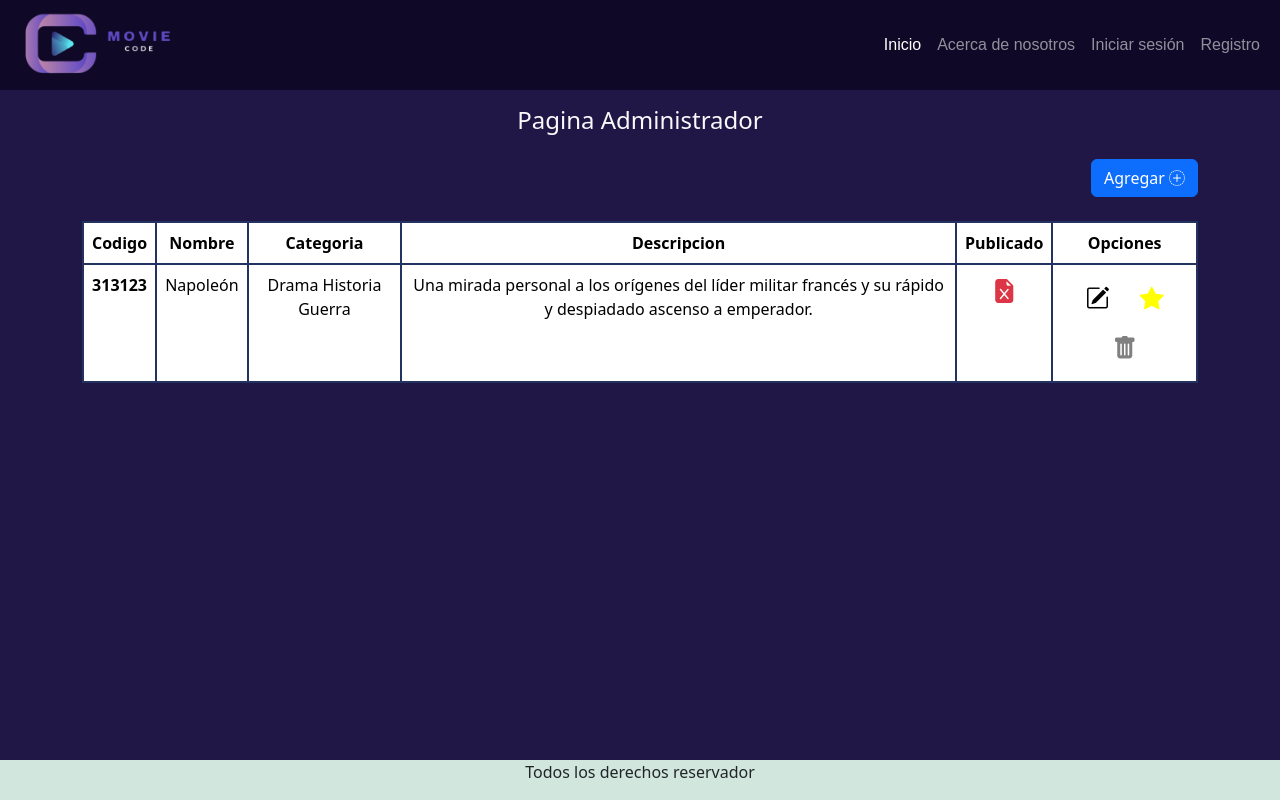
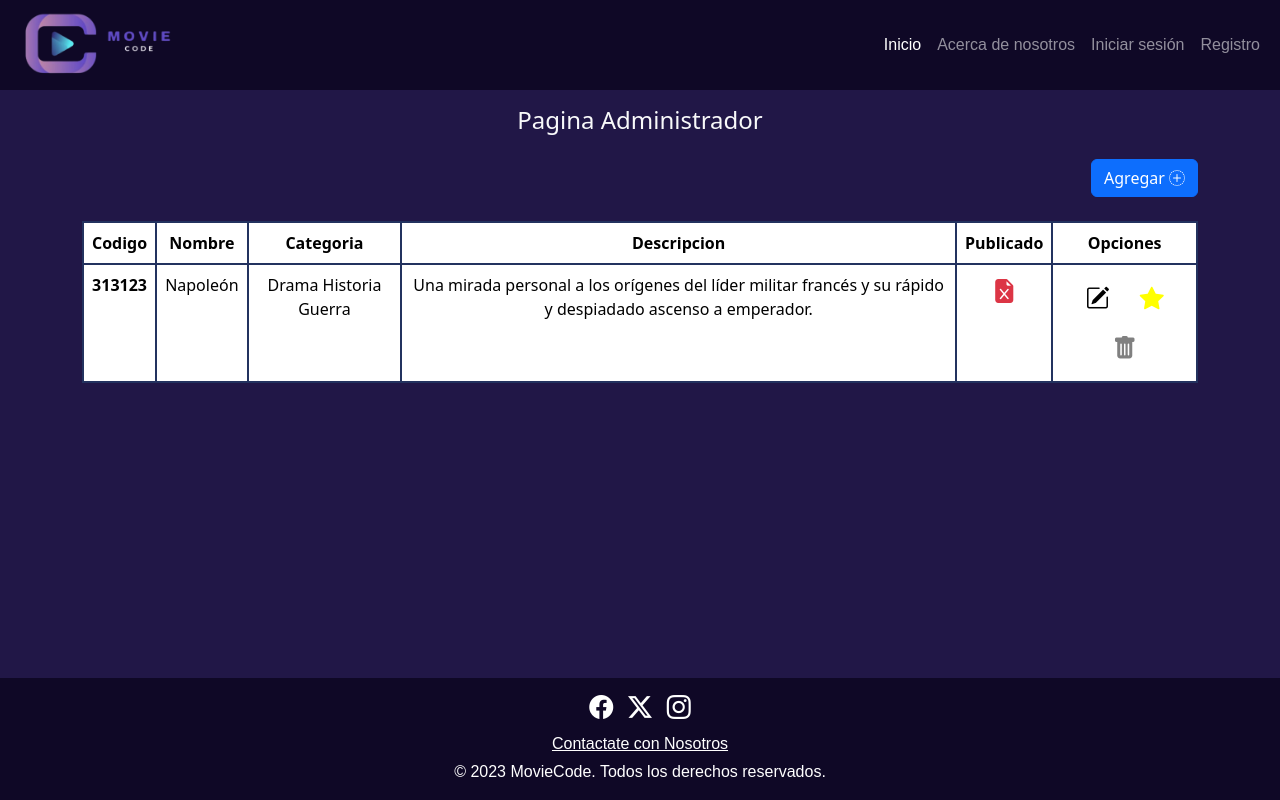
Before and after one commit to Brunonahuel22/TrabajoGrupal2, a plain HTML site: page html/Administrador.html in a window 1280 px wide. Drawn offline with nearby package versions, Linux system fonts and the light colour scheme.

Commit message:
agregue el footer

```diff
--- a/css/style.css
+++ b/css/style.css
@@ -43,3 +43,17 @@ table , td , th , tr{
     height: 170px;
     object-fit: cover;
 }
+footer{
+    background-color: #0f0826;
+
+    margin-top: auto;
+    text-align: center;
+}
+.imgFooter{
+    margin-top: 10px;
+    height: 90px;
+}
+.textoFooter{
+    color: white;
+    font-family: 'Montserrat', sans-serif;
+}
--- a/html/Administrador.html
+++ b/html/Administrador.html
@@ -239,8 +239,16 @@
       </section>
     </main>
 
-    <footer class="text-center bg-success-subtle">
-      <p>Todos los derechos reservador</p>
+    <footer>
+      <div class="container">
+        <div class="row">
+          <div class="col-md-12">
+            <h4 class="mt-3 textoFooter"><i class="bi bi-facebook me-2"></i> <i class="bi bi-twitter-x me-2"></i> <i class="bi bi-instagram"></i></h4>
+            <a href="#" class="textoFooter">Contactate con Nosotros</a>
+            <p class="textoFooter mt-1">&copy; 2023 MovieCode. Todos los derechos reservados.</p>
+          </div>
+        </div>
+      </div>
     </footer>
 
     <!--Script bootstrap-->
```
